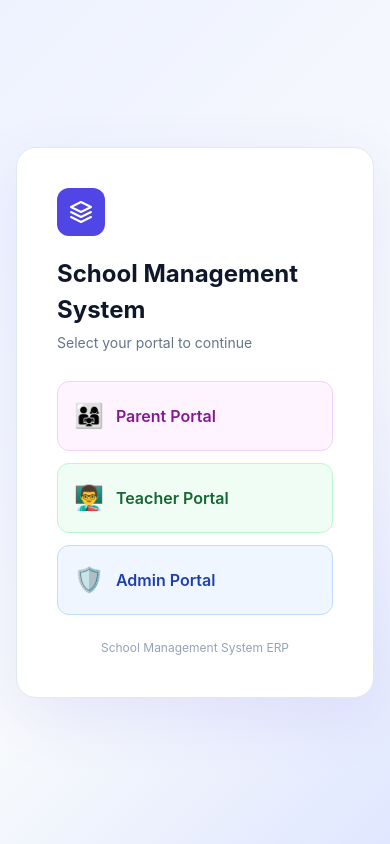
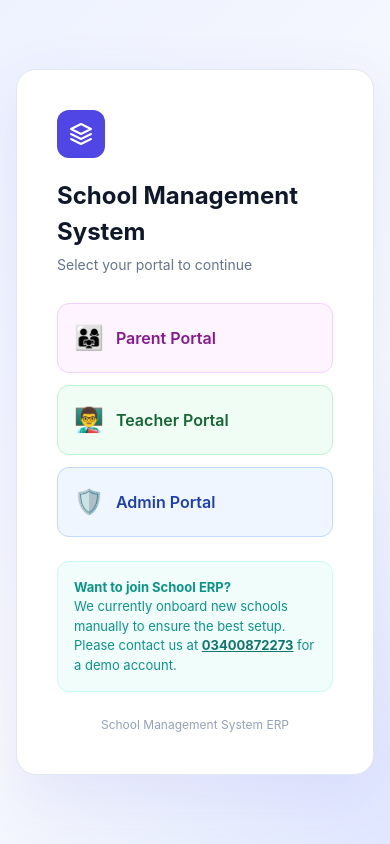
Before and after one commit to fahad-ali-dev-star/school-managment-system, a Next.js app: page /login in a window 390 px wide. Built offline with nearby package versions, Linux system fonts and the light colour scheme; no server answers.

Commit message:
chore: update login page onboarding message to School ERP with contact phone number

```diff
--- a/app/login/page.tsx
+++ b/app/login/page.tsx
@@ -168,7 +168,7 @@ function LoginContent() {
           </>
         )}
 
-        {isSignup && !roleSelection && (
+        {!roleSelection && (
           <div style={{
             marginTop: '1.5rem',
             padding: '1rem',
@@ -179,9 +179,9 @@ function LoginContent() {
             fontSize: 13,
             lineHeight: 1.5
           }}>
-            <strong>Want to join BeaconERP?</strong><br />
+            <strong>Want to join School ERP?</strong><br />
             We currently onboard new schools manually to ensure the best setup.
-            Please contact us at <strong>sales@beaconerp.com</strong> for a demo account.
+            Please contact us at <a href="tel:03400872273" style={{ color: '#0f766e', fontWeight: 700, textDecoration: 'underline' }}>03400872273</a> for a demo account.
           </div>
         )}
 
```
